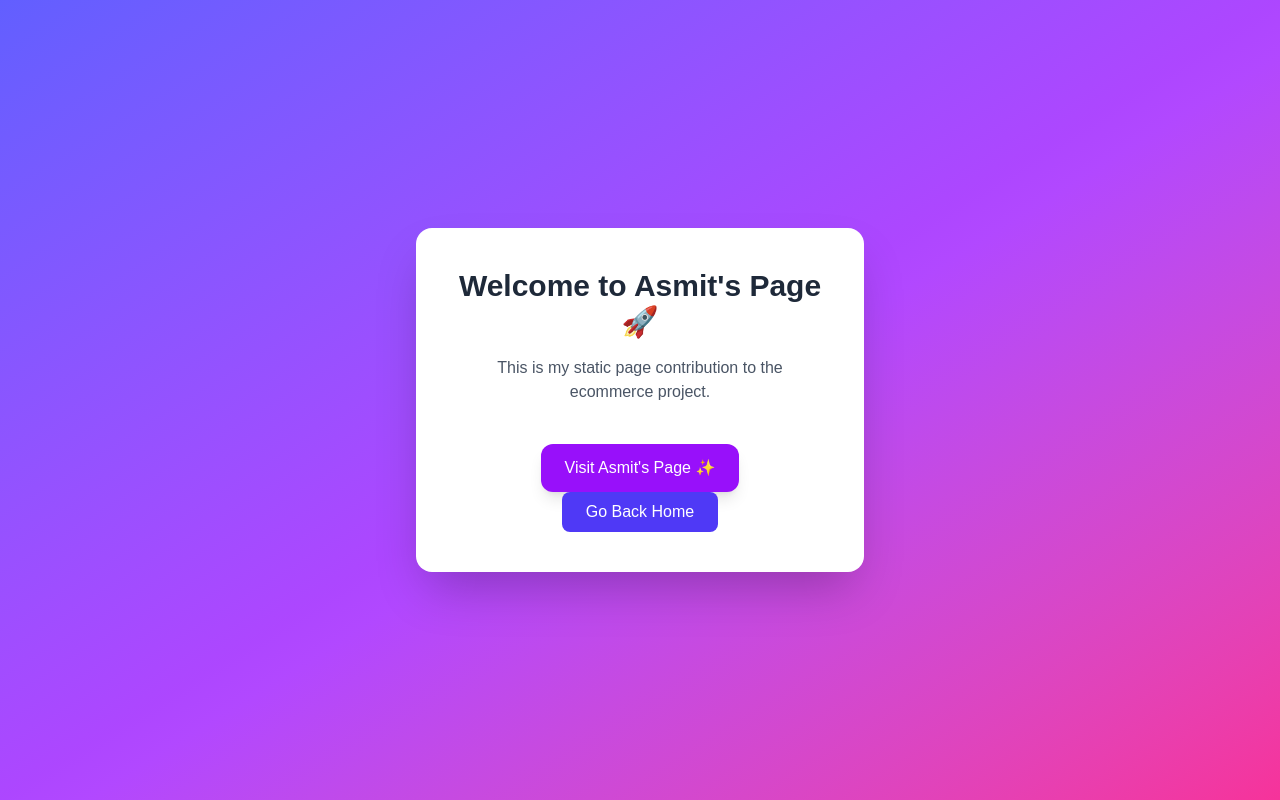
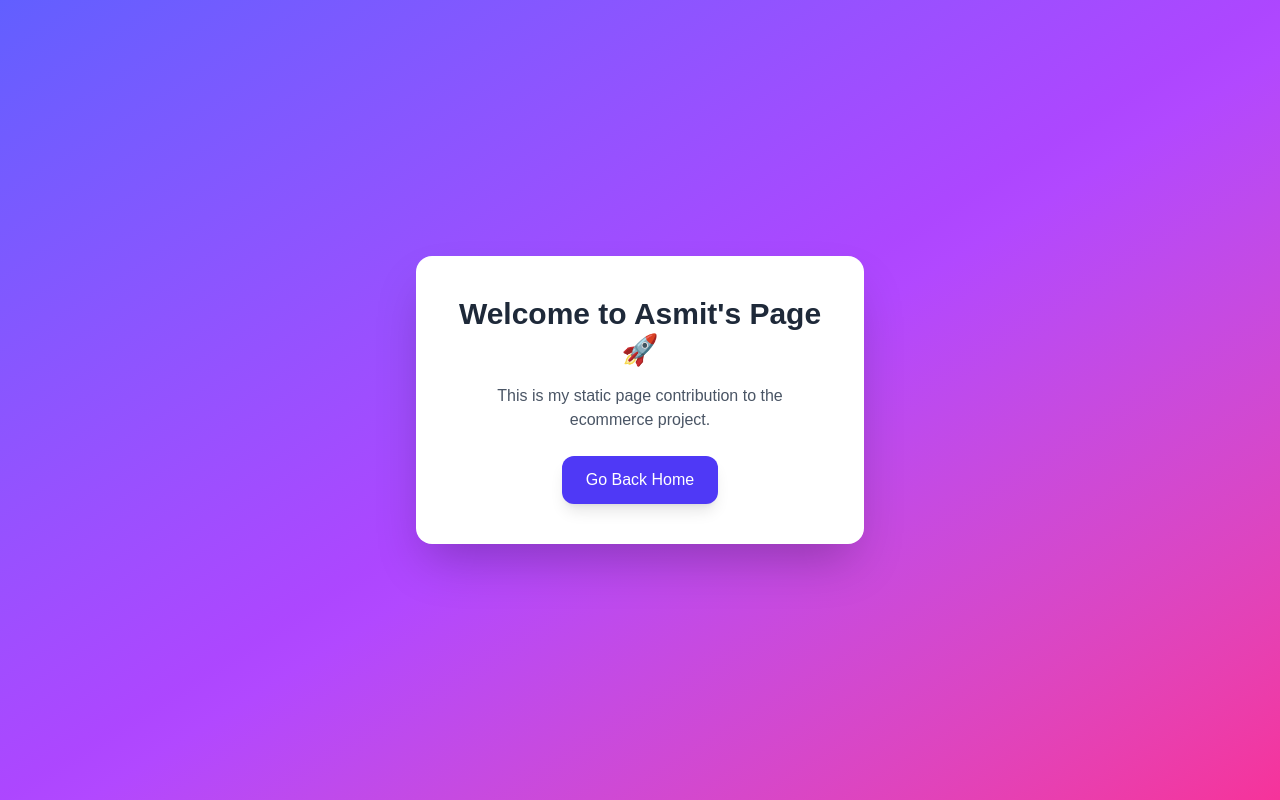
Before and after one commit to 27Neha/ecommerce-project, a Next.js app in the folder storefront/: page /asmit in a window 1280 px wide. Built offline with nearby package versions, Linux system fonts and the light colour scheme.

Commit message:
Fix incorrect duplicate navigation button on Asmit page

```diff
--- a/storefront/app/asmit/page.tsx
+++ b/storefront/app/asmit/page.tsx
@@ -10,17 +10,8 @@ export default function AsmitPage() {
           This is my static page contribution to the ecommerce project.
         </p>
 
-        <div className="flex justify-center mt-10">
-  <a href="/asmit">
-    <button className="px-6 py-3 bg-purple-600 text-white rounded-xl shadow-lg hover:bg-purple-700 hover:scale-105 transition duration-300">
-      Visit Asmit's Page ✨
-    </button>
-  </a>
-</div>
-
-
         <a href="/">
-          <button className="px-6 py-2 bg-indigo-600 text-white rounded-lg hover:bg-indigo-700 transition duration-300">
+          <button className="px-6 py-3 bg-indigo-600 text-white rounded-xl shadow-lg hover:bg-indigo-700 transition duration-300">
             Go Back Home
           </button>
         </a>
```
